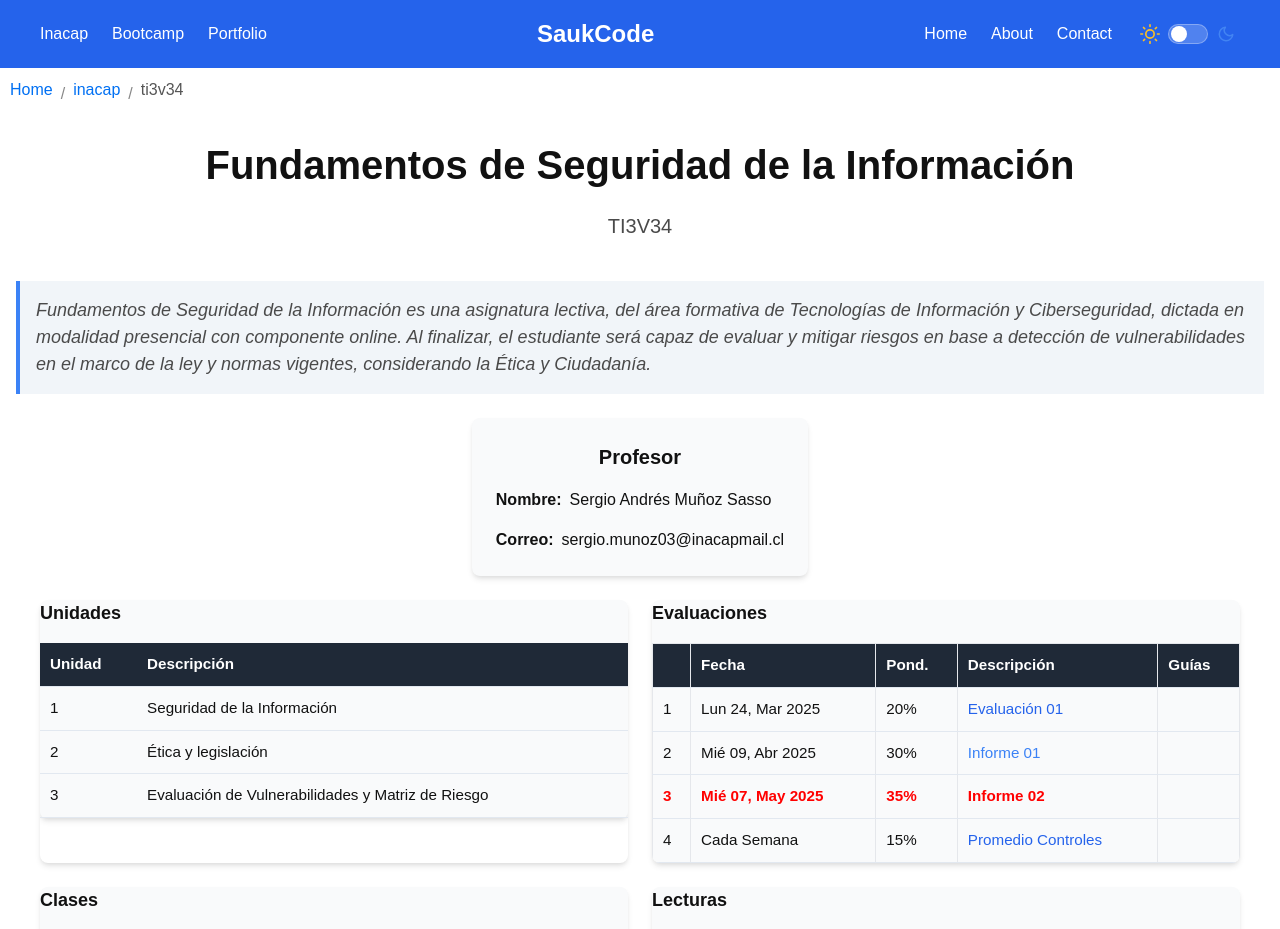
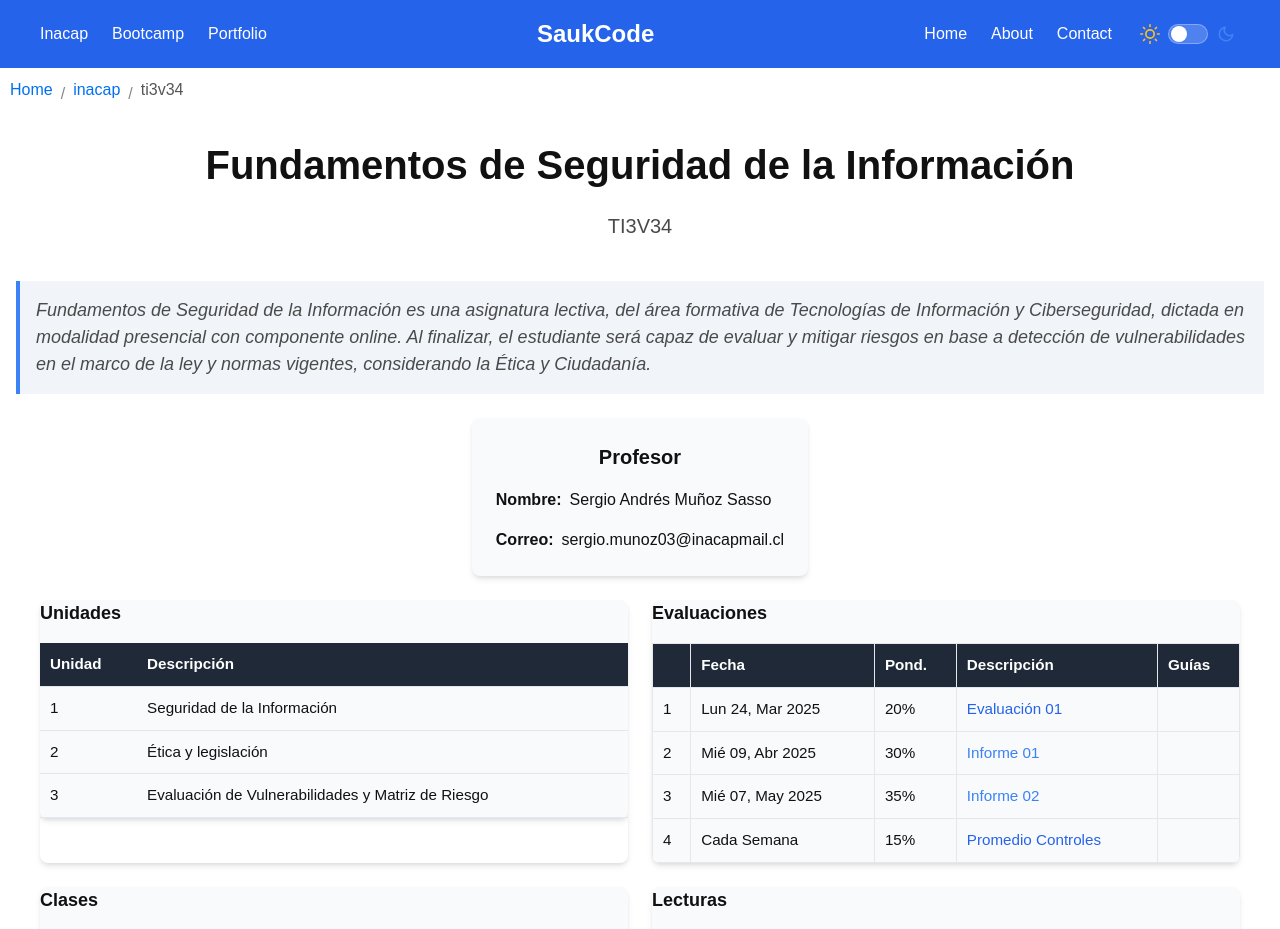
Before and after one commit to sauk1346/my-website, a Next.js app: page /inacap/ti3v34 in a window 1280 px wide. Shown: the top 929 px of the page. Built offline with nearby package versions, Linux system fonts and the light colour scheme.

Commit message:
update(inacap): 3rd semester up to date

```diff
--- a/src/app/inacap/ti3v32/page.jsx
+++ b/src/app/inacap/ti3v32/page.jsx
@@ -104,7 +104,7 @@ export default function Ti3v32() {
         { week: '', class: '24', date: 'Mié 30, Abr 2025', description: <span style={{textDecoration: 'line-through'}}>Suspensión Clases</span> },
         { week: '09', class: '25', date: 'Lun 05, May 2025', description: <CustomLink href='ti3v32/guia32'>Guía 11</CustomLink> },
         { week: '', class: '26', date: 'Mar 06, May 2025', description: <><CustomLink href='ti3v32/eval03c'>Eval03-C</CustomLink>, <CustomLink href='ti3v32/eval03d'>Eval03-D</CustomLink></> },
-        { week: '', class: '27', date: 'Mié 07, May 2025', description: '' },
+        { week: '', class: '27', date: 'Mié 07, May 2025', description: 'Consultas y Cierre de Notas' },
 
     ];
     const lectureData = [
--- a/src/app/inacap/ti3v34/page.jsx
+++ b/src/app/inacap/ti3v34/page.jsx
@@ -22,10 +22,34 @@ export default function Ti3v34() {
         { unit: '3', description: 'Evaluación de Vulnerabilidades y Matriz de Riesgo' },
     ];
     const evaluationsData = [
-        { evaluationNumber: 1, date: 'Lun 24, Mar 2025', weighting: '20%', description: <CustomLink href="ti3v34/eval01">Evaluación 01</CustomLink>, quickGuide: '' },
-        { evaluationNumber: 2, date: 'Mié 09, Abr 2025', weighting: '30%', description: <ExternalLink href="/inacap/ti3v34/docs/informe01.pdf">Informe 01</ExternalLink>, quickGuide: '' },
-        { evaluationNumber: <EmphText>3</EmphText>, date: <EmphText>Mié 07, May 2025</EmphText>, weighting: <EmphText>35%</EmphText>, description: <EmphText>Informe 02</EmphText>, quickGuide: '' },
-        { evaluationNumber: 4, date: 'Cada Semana', weighting: '15%', description: <CustomLink href='ti3v34/controles'>Promedio Controles</CustomLink>, quickGuide: '' },
+        {
+            evaluationNumber: 1,
+            date: 'Lun 24, Mar 2025',
+            weighting: '20%',
+            description: <CustomLink href="ti3v34/eval01">Evaluación 01</CustomLink>,
+            quickGuide: ''
+        },
+        {
+            evaluationNumber: 2,
+            date: 'Mié 09, Abr 2025',
+            weighting: '30%',
+            description: <ExternalLink href="/inacap/ti3v34/docs/informe01.pdf">Informe 01</ExternalLink>,
+            quickGuide: ''
+        },
+        {
+            evaluationNumber: 3,
+            date: 'Mié 07, May 2025',
+            weighting: '35%',
+            description: <ExternalLink href='/inacap/ti3v34/docs/informe02.pdf'>Informe 02</ExternalLink>,
+            quickGuide: ''
+        },
+        {
+            evaluationNumber: 4,
+            date: 'Cada Semana',
+            weighting: '15%',
+            description: <CustomLink href='ti3v34/controles'>Promedio Controles</CustomLink>,
+            quickGuide: ''
+        }
     ];
     const classData = [
         { week: '01', class: '01', date: 'Lun 10, Mar 2025', description: <CustomLink href="ti3v34/clase01">Introducción Seguridad</CustomLink> },
@@ -54,7 +78,7 @@ export default function Ti3v34() {
         { week: '', class: '24', date: 'Mié 30, Abr 2025', description: 'Avance Informe 02 (3)' },
         { week: '09', class: '25', date: 'Lun 05, May 2025', description: 'Avance Informe 02 (4)' },
         { week: '', class: '26', date: 'Mar 06, May 2025', description: 'Avance Informe 02 (5)' },
-        { week: '', class: '27', date: 'Mié 07, May 2025', description: 'Entrega Informe 02' },
+        { week: '', class: '27', date: 'Mié 07, May 2025', description: <ExternalLink href='/inacap/ti3v34/docs/informe02.pdf'>Entrega Informe 02</ExternalLink> },
 
 
     ];
```
Also changed, not shown: src/app/inacap/tilv21/page.jsx (+6 -6 lines).
